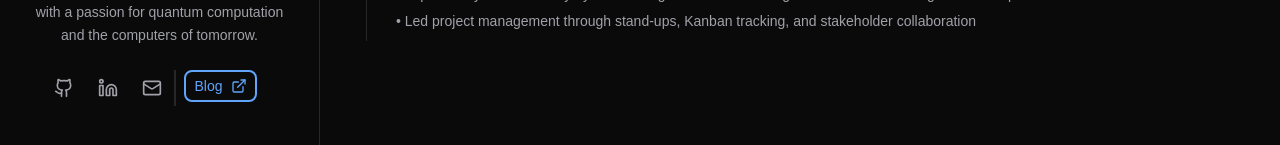
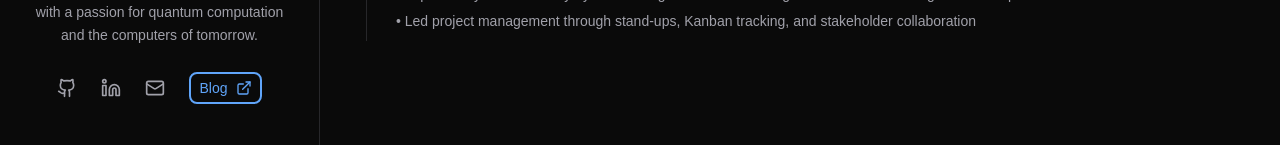
Before and after one commit to DGV98/portfolio, a Next.js app: page / in a window 1280 px wide. Shown: the part 567-712 px from the top of the page. Built offline with nearby package versions, Linux system fonts and the light colour scheme.

Commit message:
Centered blog link

```diff
--- a/components/ArticleNav.tsx
+++ b/components/ArticleNav.tsx
@@ -6,8 +6,8 @@ import { profile } from "@/data/profile";
 const ArticleNav = async ({ slug }: { slug: string }) => {
   const posts = await getPosts();
   return (
-    <div>
-      <ul>
+    <div className="flex flex-col gap-2">
+      <ul className="border-border border-b-2">
         {posts.map(
           (post, i) =>
             post.slug !== slug && (
--- a/components/BlogLink.tsx
+++ b/components/BlogLink.tsx
@@ -10,7 +10,7 @@ const BlogLink = () => {
     router.push("/blog");
   };
   return (
-    <div className="border-border group border-l-2 px-2">
+    <div className="group">
       <button
         onClick={goToBlog}
         className="border-accent group-hover:border-foreground flex cursor-pointer items-center gap-2 rounded-lg border-2 px-2 py-1"
--- a/components/SocialLinks.tsx
+++ b/components/SocialLinks.tsx
@@ -12,7 +12,7 @@ const iconMap: Record<string, React.ComponentType<{ className?: string }>> = {
 
 export function SocialLinks({ links }: { links: SocialLink[] }) {
   return (
-    <div className="flex gap-3">
+    <div className="flex items-center gap-6">
       <div className="flex gap-6">
         {links.map((link) => {
           const Icon = iconMap[link.icon];
```
